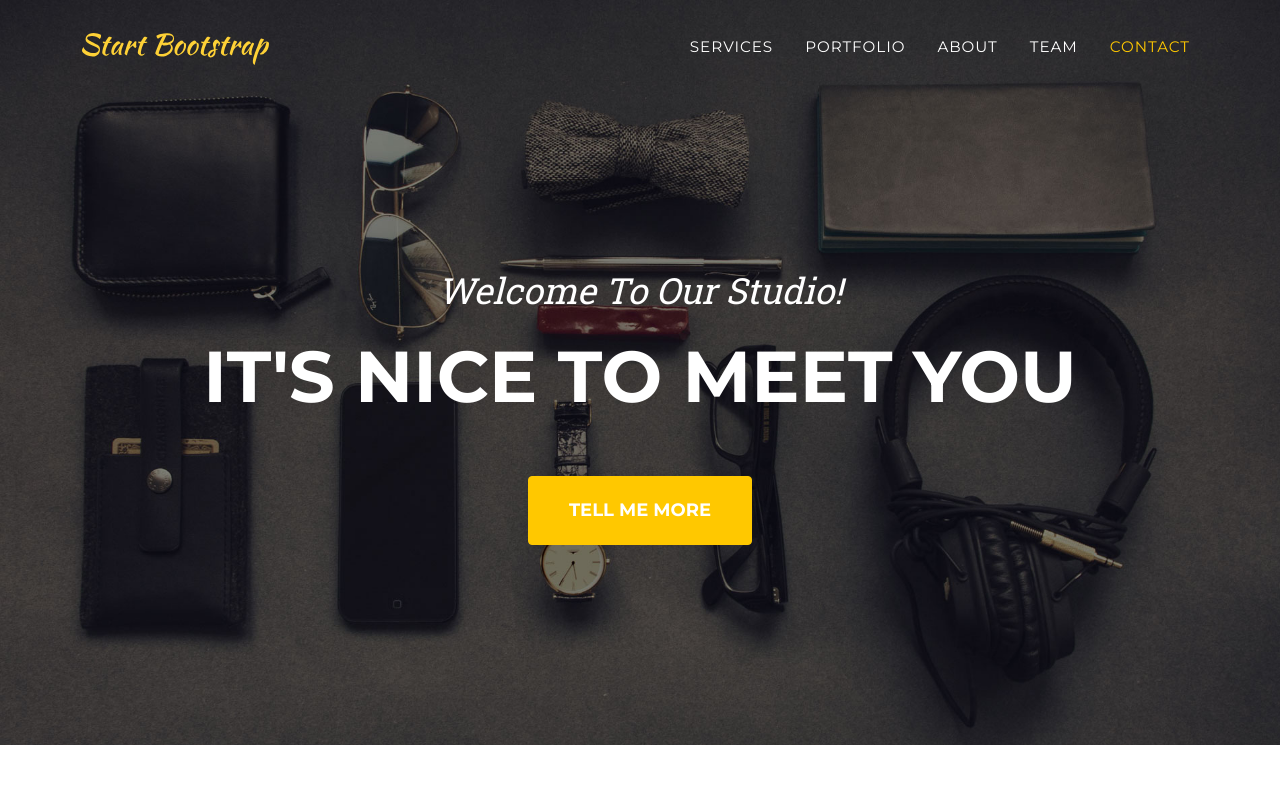
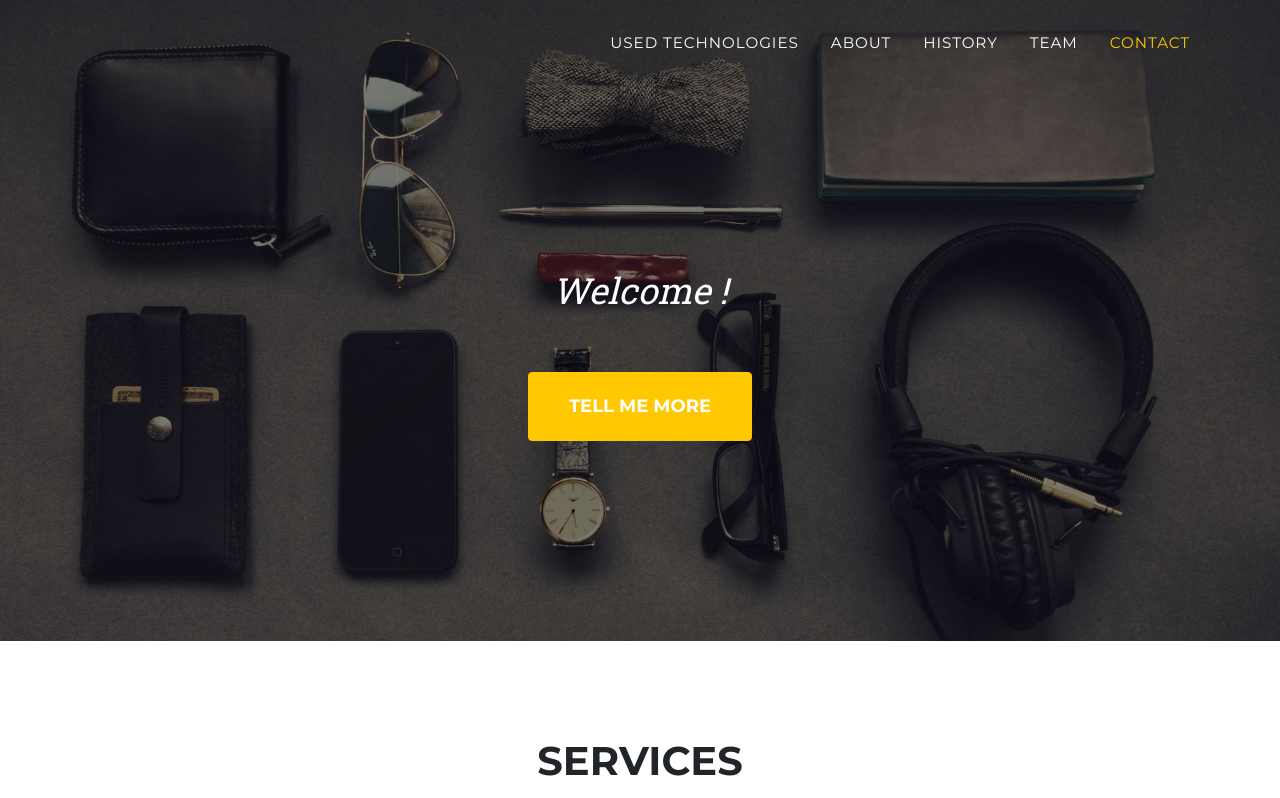
Before and after one commit to wassimchouchen/Smart-Surveillance-Camera, a plain HTML site: page index.html in a window 1280 px wide. Shown: the top 798 px of the page. Drawn offline with nearby package versions, Linux system fonts and the light colour scheme.

Commit message:
Update index.html

```diff
--- a/index.html
+++ b/index.html
@@ -5,7 +5,7 @@
         <meta name="viewport" content="width=device-width, initial-scale=1, shrink-to-fit=no" />
         <meta name="description" content="" />
         <meta name="author" content="" />
-        <title>Agency - Start Bootstrap Theme</title>
+        <title>Smart-Surveillance-Camera       </title>
         <!-- Favicon-->
         <link rel="icon" type="image/x-icon" href="assets/favicon.ico" />
         <!-- Font Awesome icons (free version)-->
@@ -20,16 +20,16 @@
         <!-- Navigation-->
         <nav class="navbar navbar-expand-lg navbar-dark fixed-top" id="mainNav">
             <div class="container">
-                <a class="navbar-brand" href="#page-top"><img src="assets/img/navbar-logo.svg" alt="..." /></a>
+              <!--  <a class="navbar-brand" href="#page-top"><img src="assets/img/navbar-logo.svg" alt="..." /></a>-->
                 <button class="navbar-toggler" type="button" data-bs-toggle="collapse" data-bs-target="#navbarResponsive" aria-controls="navbarResponsive" aria-expanded="false" aria-label="Toggle navigation">
                     Menu
                     <i class="fas fa-bars ms-1"></i>
                 </button>
                 <div class="collapse navbar-collapse" id="navbarResponsive">
                     <ul class="navbar-nav text-uppercase ms-auto py-4 py-lg-0">
-                        <li class="nav-item"><a class="nav-link" href="#services">Services</a></li>
-                        <li class="nav-item"><a class="nav-link" href="#portfolio">Portfolio</a></li>
-                        <li class="nav-item"><a class="nav-link" href="#about">About</a></li>
+                        <li class="nav-item"><a class="nav-link" href="#services">Used technologies</a></li>
+                        <li class="nav-item"><a class="nav-link" href="#portfolio">About</a></li>
+                        <li class="nav-item"><a class="nav-link" href="#about">History</a></li>
                         <li class="nav-item"><a class="nav-link" href="#team">Team</a></li>
                         <li class="nav-item"><a class="nav-link" href="#contact">Contact</a></li>
                     </ul>
@@ -39,9 +39,9 @@
         <!-- Masthead-->
         <header class="masthead">
             <div class="container">
-                <div class="masthead-subheading">Welcome To Our Studio!</div>
-                <div class="masthead-heading text-uppercase">It's Nice To Meet You</div>
-                <a class="btn btn-primary btn-xl text-uppercase" href="#services">Tell Me More</a>
+                <div class="masthead-subheading">Welcome !</div>
+                <div class="masthead-heading text-uppercase"></div>
+                <a class="btn btn-primary btn-xl text-uppercase" href="#portfolio">Tell Me More</a>
             </div>
         </header>
         <!-- Services-->
```
